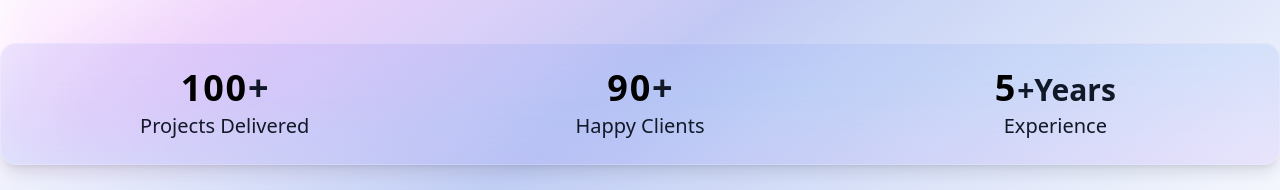
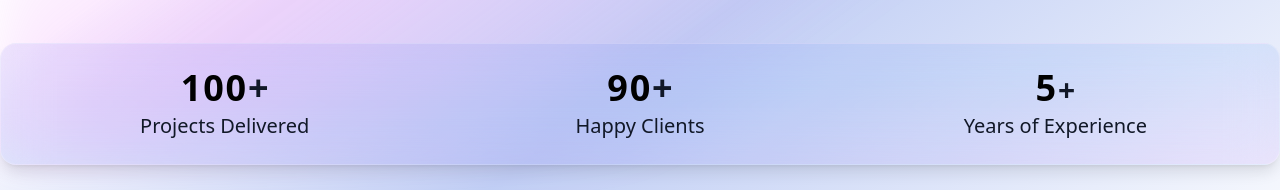
Before and after one commit to ashishkumardubey123/Digital-Web-services-, a Next.js app: page / in a window 1280 px wide. Shown: the part 426-616 px from the top of the page. Built offline with nearby package versions, Linux system fonts and the light colour scheme.

Commit message:
feat: update text in StatsSection to specify 'Years of Experience'

```diff
--- a/src/Components/StatsSection.tsx
+++ b/src/Components/StatsSection.tsx
@@ -83,10 +83,10 @@ function StatsSection() {
     />
               </span>
 
-              +Years
+              +
             </h3>
             <p className="mt-1 text-[10px] sm:text-xl font-medium text-gray-900">
-              Experience
+             Years of Experience
             </p>
           </motion.div>
 
```
